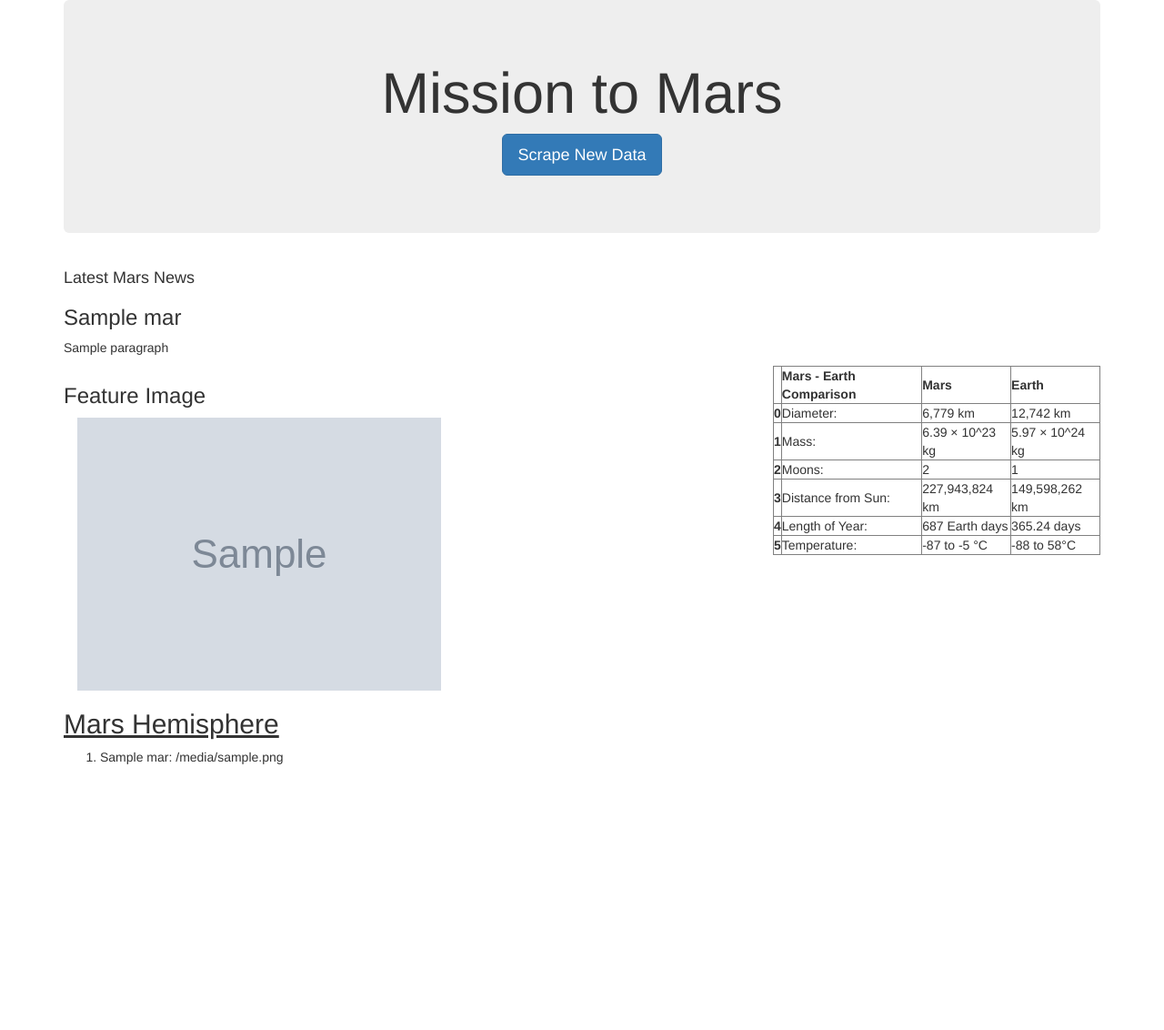
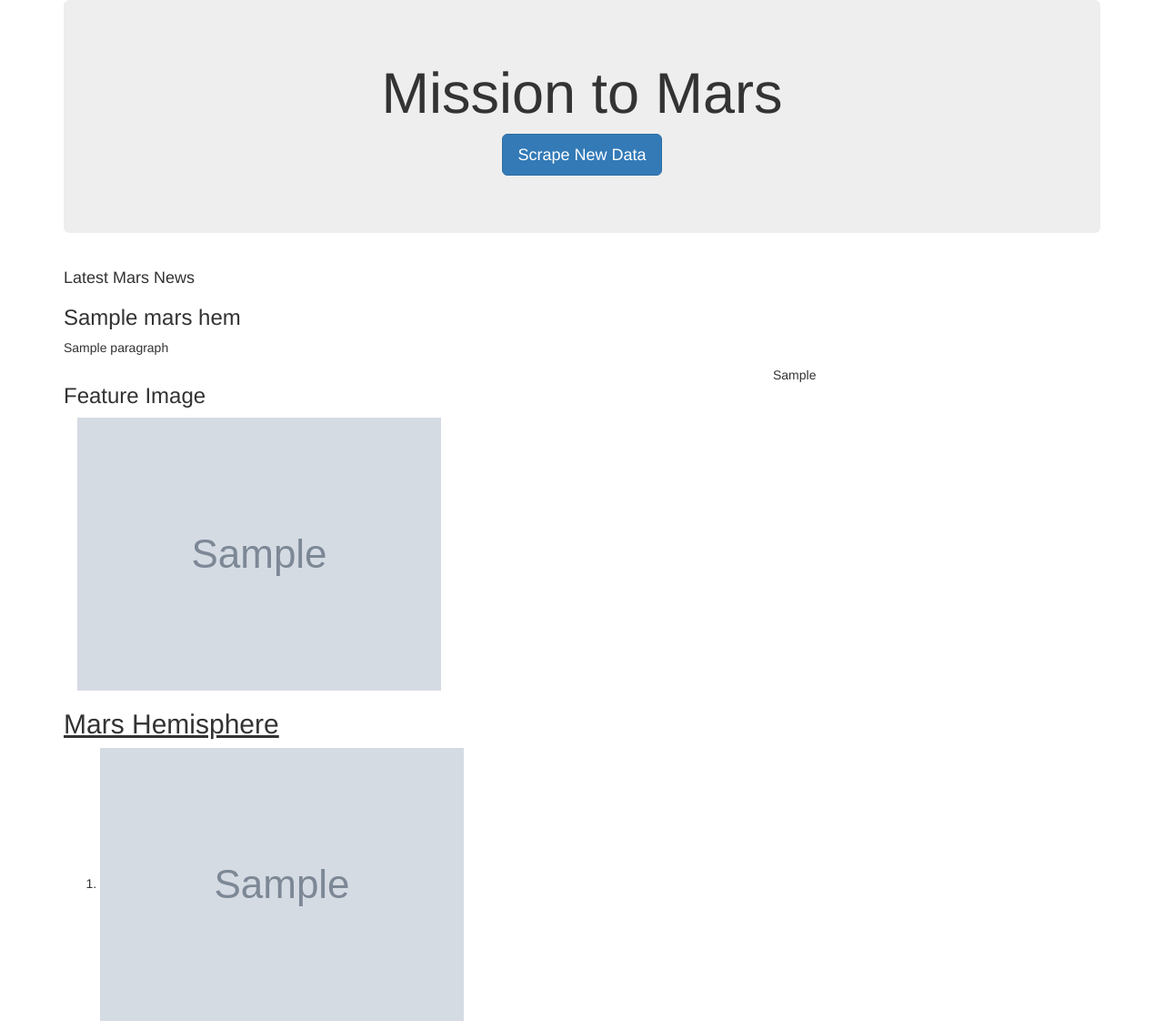
Before and after one commit to HIna-Ahmad/web-scraping-challenge, a Flask app: template templates/index.html in a window 1280 px wide. Shown: the whole page at 91% size. Before the commit the page ends 840 px from the top, so only its background shows below. Run offline with Flask 2, Linux system fonts and the light colour scheme; the template is opened without the code that fills it: most values are stand-ins (such as "Sample title", 1, 10 or a date in 2020); grey boxes marked "Sample" are stand-in pictures; some libraries are stand-ins or nearby versions.

Commit message:
finished

```diff
--- a/app.py
+++ b/app.py
@@ -24,8 +24,8 @@ mongo = PyMongo(app)
 @app.route("/", methods=["GET"])
 def index():
     # store the entire image_url collection in a list
-    mars_list = list(db.mars.find())
-    return render_template("index_html", mars_hem_list=mars_list)
+    mars_list = mongo.db.mars.find_one()
+    return render_template("index.html", mars_hem_list=mars_list)
 
 
 @app.route("/scrape", methods=["GET"])
--- a/scrape_mars.py
+++ b/scrape_mars.py
@@ -59,7 +59,7 @@ def init_browser():
 def scrape_info():
 
     browser = init_browser()
-    url = "https: // mars.nasa.gov/news /?page = 0 & per_page = 40 & order = publish_date+desc % 2Ccreated_at+desc & search = &category = 19 % 2C165 % 2C184 % 2C204 & blank_scope = Latest"
+    url = "https://mars.nasa.gov/news"
     # driver.get("https://mars.nasa.gov/news/?page=0&per_page=40&order=publish_date+desc%2Ccreated_at+desc&search=&category=19%2C165%2C184%2C204&blank_scope=Latest")
     browser.visit(url)
 
@@ -81,12 +81,37 @@ def scrape_info():
 
     url_featimage_path = featured_image_url + relative_featimage_path
 
+    about_url = 'https://space-facts.com/mars/'
+    dfs = pd.read_html(about_url)[1]
+    table_html = dfs.to_html()
+
+    hemispheres = [
+        {
+            "title": "Cerberus Hemisphere",
+            "img_url": "https://astropedia.astrogeology.usgs.gov/download/Mars/Viking/cerberus_enhanced.tif/full.jpg",
+        },
+        {
+            "title": "Schiaparelli Hemisphere",
+            "img_url": "https://astropedia.astrogeology.usgs.gov/download/Mars/Viking/schiaparelli_enhanced.tif/full.jpg"
+        },
+        {
+            "title": "Syrtis Major Hemisphere",
+            "img_url": "https://astropedia.astrogeology.usgs.gov/download/Mars/Viking/syrtis_major_enhanced.tif/full.jpg",
+        },
+        {
+            "title": "Valles Marineris Hemisphere",
+            "img_url": "https://astropedia.astrogeology.usgs.gov/download/Mars/Viking/valles_marineris_enhanced.tif/full.jpg",
+        },
+    ]
+
     # store data in a dictionary
 
     mars_data = {
         "title": title,
         "paragraph": paragraph,
-        "url_geatimage_path": url_featimage_path,
+        "url_featimage_path": url_featimage_path,
+        "hemispheres": hemispheres,
+        "mars_facts": table_html
     }
 
     # close the browser after scraping
--- a/templates/index.html
+++ b/templates/index.html
@@ -21,70 +21,23 @@
         <div class="row">
             <div class="col-md-12">
                 <h4 class="heading">Latest Mars News </h4>
-                <h3>{{mars.title}}</h3>
-                <p>{{mars.paragraph}}</p>
+                <h3>{{mars_hem_list.title}}</h3>
+                <p>{{mars_hem_list.paragraph}}</p>
             </div>
         </div>
         <div class ="row">
             <div class="col-md-8">
                 <h3>Feature Image</h3>
                 <div class = "col-md-12">
-                    <img src = "{{mars.relative_featimage_url}}">
+                    <img src = "{{mars_hem_list.url_featimage_path}}">
 
                 </div>
             </div>
             <div class ="col-md-4">
-            <div class ="table-responsive" style = "overflow-x:auto; overflow-y:auto; max-height:470px; max-width: auto;">
-                <table border="1" class="dataframe">
-                    <thead>
-                        <tr style="text-align: right;">
-                            <th></th>
-                            <th>Mars - Earth Comparison</th>
-                            <th>Mars</th>
-                            <th>Earth</th>
-                        </tr>
-                    </thead>
-                    <tbody>
-                        <tr>
-                            <th>0</th>
-                            <td>Diameter:</td>
-                            <td>6,779 km</td>
-                            <td>12,742 km</td>
-                        </tr>
-                        <tr>
-                            <th>1</th>
-                            <td>Mass:</td>
-                            <td>6.39 × 10^23 kg</td>
-                            <td>5.97 × 10^24 kg</td>
-                        </tr>
-                        <tr>
-                            <th>2</th>
-                            <td>Moons:</td>
-                            <td>2</td>
-                            <td>1</td>
-                        </tr>
-                        <tr>
-                            <th>3</th>
-                            <td>Distance from Sun:</td>
-                            <td>227,943,824 km</td>
-                            <td>149,598,262 km</td>
-                        </tr>
-                        <tr>
-                            <th>4</th>
-                            <td>Length of Year:</td>
-                            <td>687 Earth days</td>
-                            <td>365.24 days</td>
-                        </tr>
-                        <tr>
-                            <th>5</th>
-                            <td>Temperature:</td>
-                            <td>-87 to -5 °C</td>
-                            <td>-88 to 58°C</td>
-                        </tr>
-                    </tbody>
-                </table>
+                {{mars_hem_list.mars_facts|safe}}
+
             </div>
-            </div>
+
         </div>
         <div class = "row">
             <div class="col-md-8 offset-4">
@@ -93,8 +46,8 @@
         </div>
         <div>
             <ul style="list-style: non;">
-            {% for image_url in db %}
-                <li>{{ mars.title }}: {{mars.img_url }}</li>
+            {% for hemisphere in mars_hem_list.hemispheres %}
+                <li><img src ="{{ hemisphere.title }}: {{hemisphere.img_url }}"></li>
             {% endfor %}
             </ul>
         </div>
```
